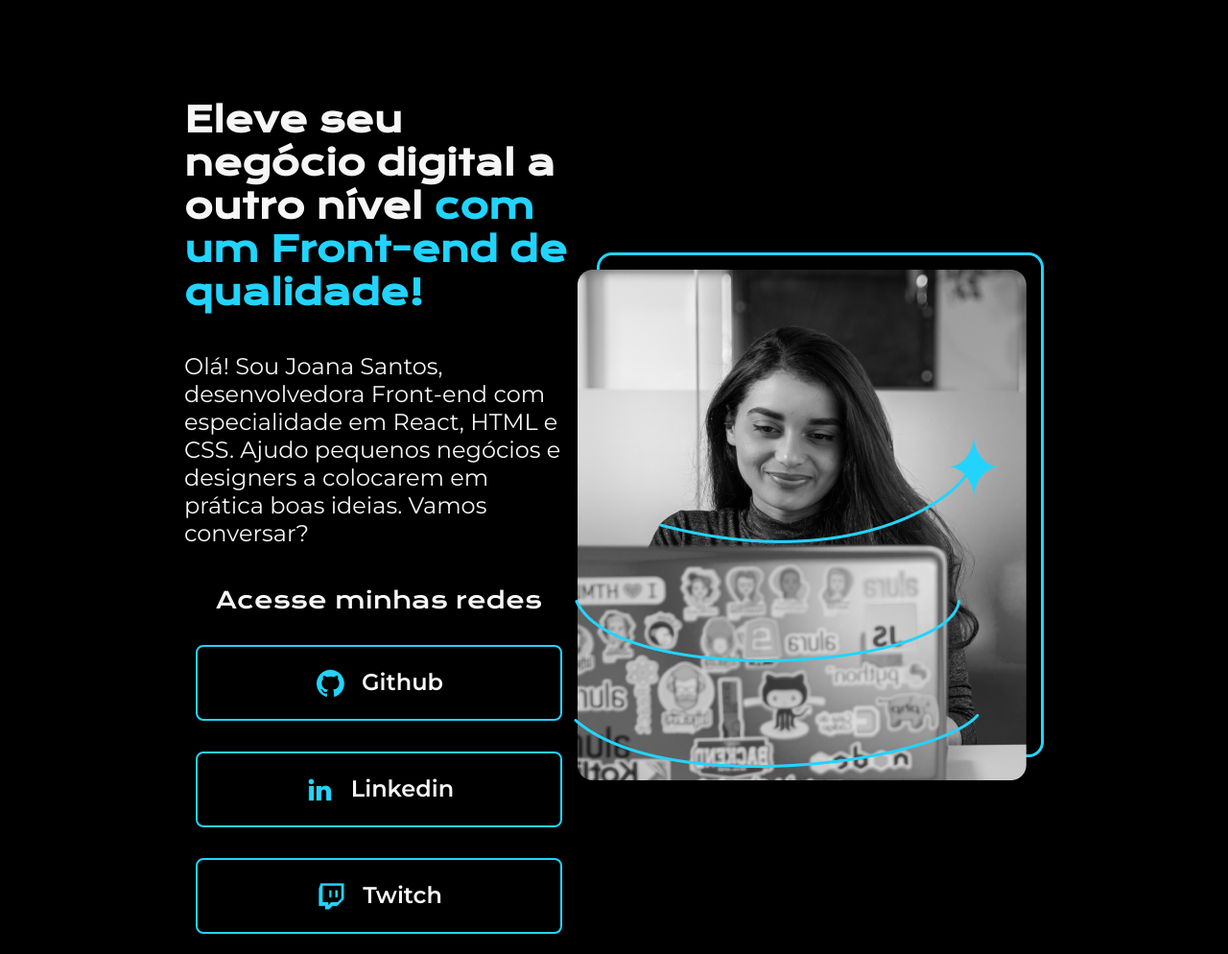
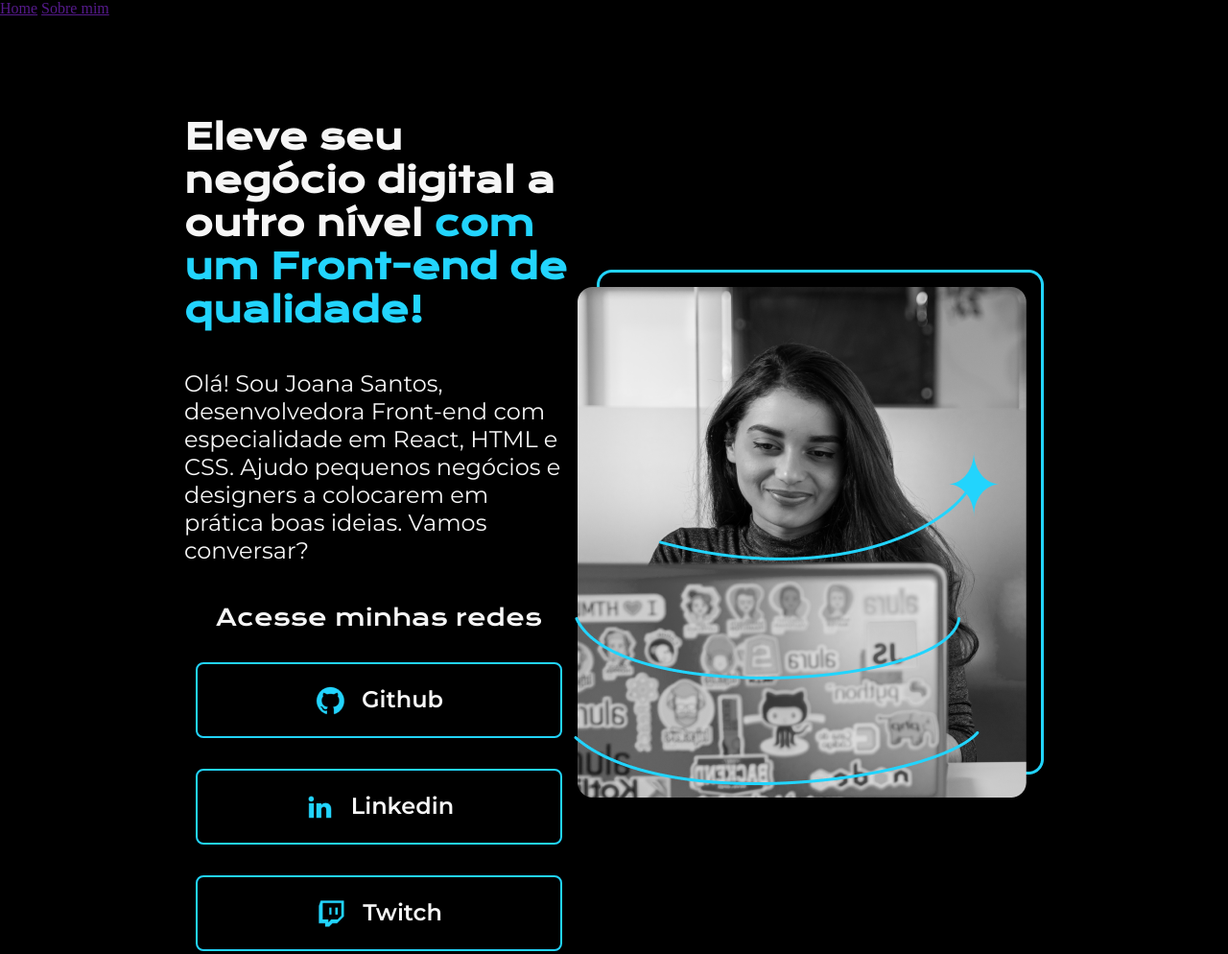
Before and after one commit to davidtpires/formacao-html-css, a plain HTML site: page index.html in a window 1280 px wide. Shown: the top 994 px of the page at 96% size. Drawn offline with nearby package versions, Linux system fonts and the light colour scheme.

Commit message:
Desenvolvendo o cabeçalho

```diff
--- a/index.html
+++ b/index.html
@@ -8,7 +8,12 @@
     <link rel="stylesheet" href="style.css">
 </head>
 <body>
-    <header></header>
+    <header class="cabecalho">
+        <nav class="cabecalho__menu">
+            <a class="cabecalho__menu__link" href="">Home</a>
+            <a class="cabecalho__menu__link" href="">Sobre mim</a>
+        </nav>
+    </header>
     <main class="apresentacao">
         <section class="apresentacao__conteudo">
             <h1 class="apresentacao__conteudo__titulo">Eleve seu negócio digital a outro nível <strong class="titulo-destaque">com
```
